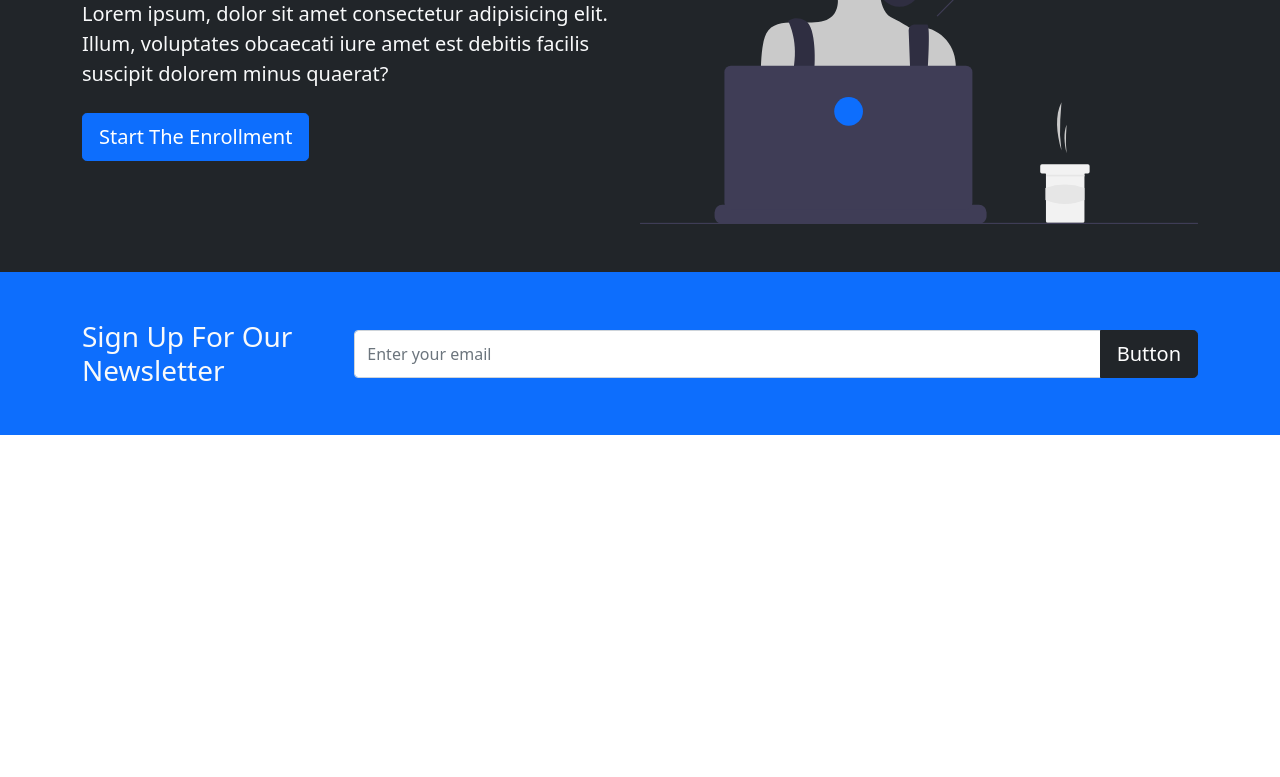
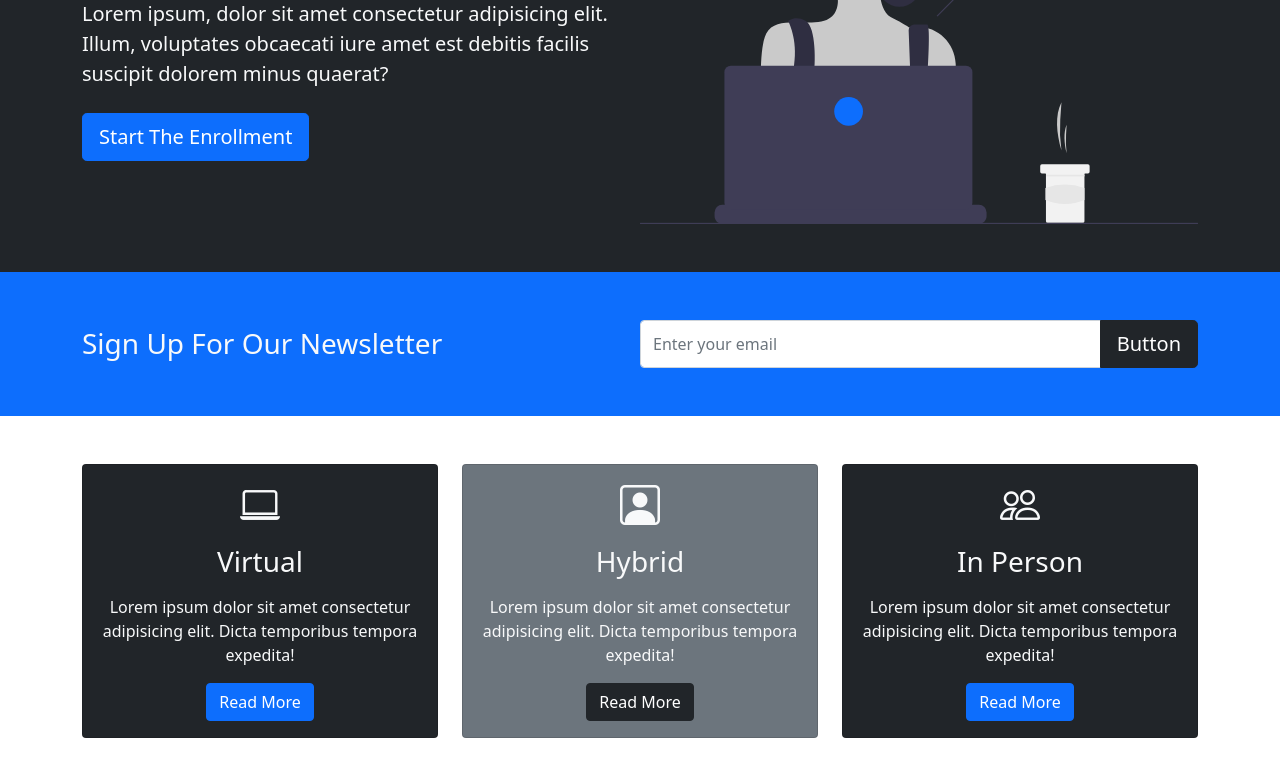
Before and after one commit to yodkwtf/bootstrap-v5-homemakers-website, a plain HTML site: page index.html in a window 1280 px wide. Shown: the part 257-1034 px from the top of the page. Before the commit the page ends 800 px from the top, so only its background shows below. Drawn offline with nearby package versions, Linux system fonts and the light colour scheme.

Commit message:
cards section created

```diff
--- a/index.html
+++ b/index.html
@@ -5,8 +5,6 @@
     <meta http-equiv="X-UA-Compatible" content="IE=edge" />
     <meta name="viewport" content="width=device-width, initial-scale=1.0" />
     <title>Document</title>
-    <!-- CSS -->
-    <link rel="stylesheet" href="styles.css" />
     <!-- bootstrap css cdn -->
     <link
       href="https://cdn.jsdelivr.net/npm/bootstrap@5.0.1/dist/css/bootstrap.min.css"
@@ -14,13 +12,23 @@
       integrity="sha384-+0n0xVW2eSR5OomGNYDnhzAbDsOXxcvSN1TPprVMTNDbiYZCxYbOOl7+AMvyTG2x"
       crossorigin="anonymous"
     />
+    <!-- css -->
+    <link rel="stylesheet" href="styles.css" />
+    <!-- bootstrap icons cdn -->
+    <link
+      rel="stylesheet"
+      href="https://cdn.jsdelivr.net/npm/bootstrap-icons@1.5.0/font/bootstrap-icons.css"
+    />
   </head>
 
   <body>
-    <!-- NAVBAR -->
+    <!-- ! NAVBAR -->
     <nav class="navbar navbar-expand-md bg-dark navbar-dark py-3">
       <div class="container">
+        <!-- logo -->
         <a href="#" class="navbar-brand">Frontend Bootcamp</a>
+
+        <!-- nav-btn -->
         <button
           class="navbar-toggler"
           type="button"
@@ -30,7 +38,8 @@
           <span class="navbar-toggler-icon"></span>
         </button>
 
-        <div class="collapse navbar-collapse" id="nav-menu">
+        <!-- nav-menu -->
+        <aside class="collapse navbar-collapse" id="nav-menu">
           <ul class="navbar-nav ms-auto">
             <li class="nav-item">
               <a href="#learn" class="nav-link">What You'll Learn</a>
@@ -42,15 +51,16 @@
               <a href="#instructors" class="nav-link">Instructors</a>
             </li>
           </ul>
-        </div>
+        </aside>
       </div>
     </nav>
-    <!-- END OF NAVBAR -->
+    <!-- ! END OF NAVBAR -->
 
-    <!-- SHOWCASE -->
+    <!-- ! HERO -->
     <section class="bg-dark text-light p-5 text-center text-sm-start">
       <div class="container">
         <div class="d-sm-flex align-items-center">
+          <!-- hero-info -->
           <article>
             <h1>Become a <span class="text-warning">Web Developer</span></h1>
             <p class="lead my-4">
@@ -60,6 +70,8 @@
             </p>
             <button class="btn btn-primary btn-lg">Start The Enrollment</button>
           </article>
+
+          <!-- hero-image -->
           <img
             src="img/showcase.svg"
             alt="banner-img"
@@ -68,17 +80,19 @@
         </div>
       </div>
     </section>
-    <!-- END OF SHOWCASE -->
+    <!-- ! END OF HERO -->
 
-    <!-- NEWSLETTER -->
+    <!-- ! NEWSLETTER -->
     <section class="bg-primary text-light p-5">
       <div class="container">
         <div class="d-md-flex justify-content-between align-items-center">
+          <!-- title -->
           <h3 class="mb-3 mb-md-0">Sign Up For Our Newsletter</h3>
-          <div class="input-group">
+          <!-- input field -->
+          <div class="input-group news-input">
             <input
               type="text"
-              class="form-control news-input"
+              class="form-control"
               placeholder="Enter your email"
             />
             <button class="btn btn-dark btn-lg" type="button">Button</button>
@@ -86,7 +100,63 @@
         </div>
       </div>
     </section>
-    <!-- END OF NEWSLETTER -->
+    <!-- ! END OF NEWSLETTER -->
+
+    <!-- ! CARDS -->
+    <section class="p-5">
+      <div class="container">
+        <div class="row g-4">
+          <!-- single card -->
+          <article class="col-md">
+            <div class="card bg-dark text-light">
+              <div class="card-body text-center">
+                <i class="bi bi-laptop h1 mb-3"></i>
+                <h3 class="card-title my-3">Virtual</h3>
+                <p class="card-text">
+                  Lorem ipsum dolor sit amet consectetur adipisicing elit. Dicta
+                  temporibus tempora expedita!
+                </p>
+                <a href="#" class="btn btn-primary">Read More</a>
+              </div>
+            </div>
+          </article>
+          <!-- end of single card -->
+
+          <!-- single card -->
+          <article class="col-md">
+            <div class="card bg-secondary text-light">
+              <div class="card-body text-center">
+                <i class="bi bi-person-square h1 mb-3"></i>
+                <h3 class="card-title my-3">Hybrid</h3>
+                <p class="card-text">
+                  Lorem ipsum dolor sit amet consectetur adipisicing elit. Dicta
+                  temporibus tempora expedita!
+                </p>
+                <a href="#" class="btn btn-dark">Read More</a>
+              </div>
+            </div>
+          </article>
+          <!-- end of single card -->
+
+          <!-- single card -->
+          <article class="col-md">
+            <div class="card bg-dark text-light">
+              <div class="card-body text-center">
+                <i class="bi bi-people h1 mb-3"></i>
+                <h3 class="card-title my-3">In Person</h3>
+                <p class="card-text">
+                  Lorem ipsum dolor sit amet consectetur adipisicing elit. Dicta
+                  temporibus tempora expedita!
+                </p>
+                <a href="#" class="btn btn-primary">Read More</a>
+              </div>
+            </div>
+          </article>
+          <!-- end of single card -->
+        </div>
+      </div>
+    </section>
+    <!-- ! END OF CARDS -->
 
     <!-- bootstrap js bundle cdn -->
     <script
--- a/styles.css
+++ b/styles.css
@@ -1,5 +1,5 @@
 @media(min-width:768px) {
-  .news-imput{
-    width: 50%
+  .news-input{
+    width: 50%;
   }
 }
```
